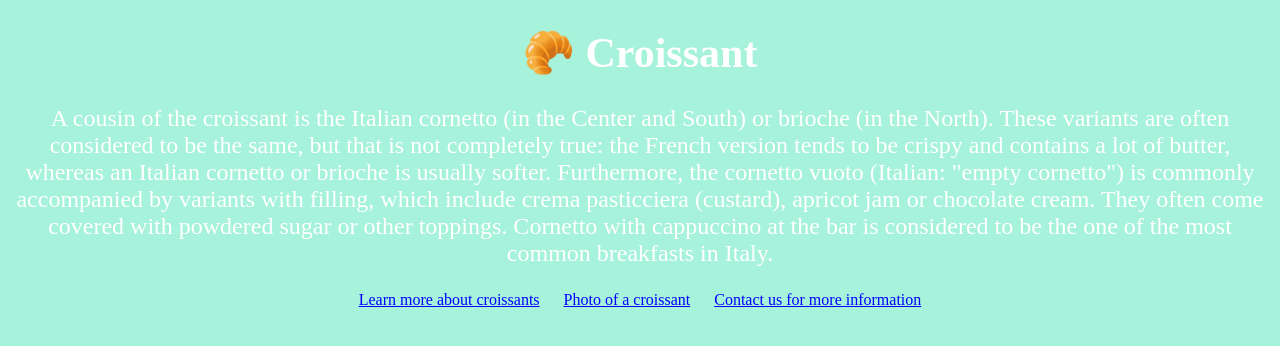
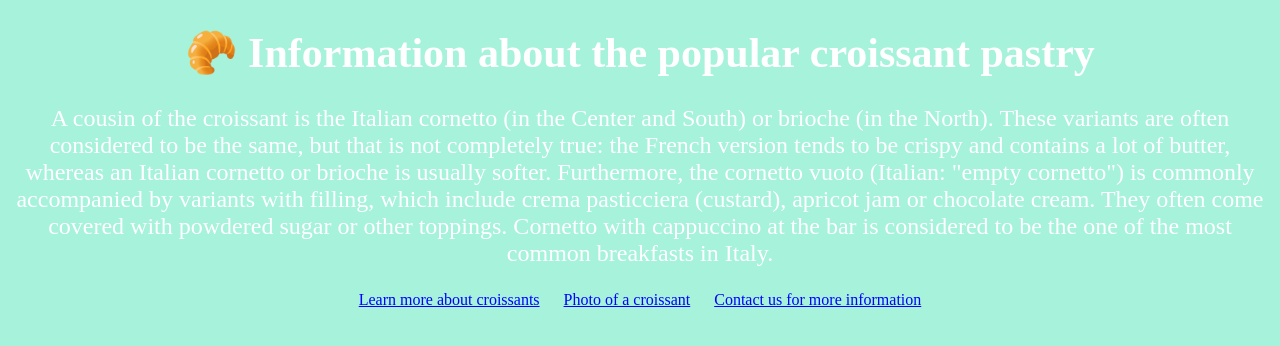
Before and after one commit to jchabrny/croissant, a plain HTML site: page index.html in a window 1280 px wide. Drawn offline with Linux system fonts and the light colour scheme.

Commit message:
Improved h1 content

```diff
--- a/index.html
+++ b/index.html
@@ -12,7 +12,9 @@
     <title>Learn more about croissants - croissant.com</title>
   </head>
   <body>
-    <h1 class="text-center">🥐 Croissant</h1>
+    <h1 class="text-center">
+      🥐 Information about the popular croissant pastry
+    </h1>
     <div class="container">
       <p class="text-center">
         A cousin of the croissant is the Italian cornetto (in the Center and
```
Also changed, not shown: contact.html (+1 -1 lines), photo.html (+1 -1 lines).
